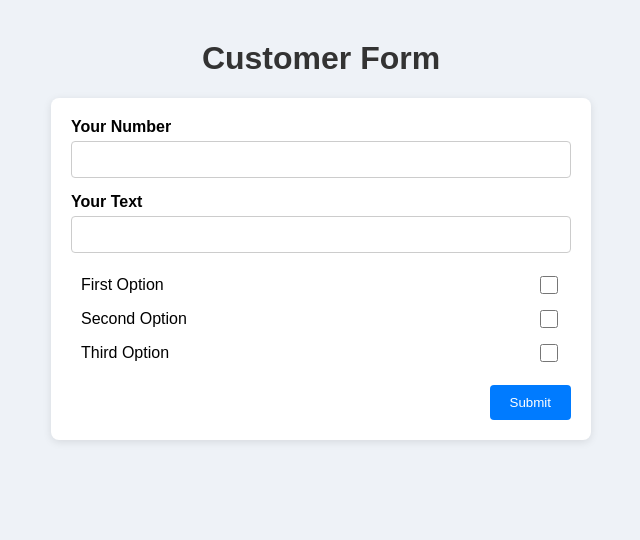
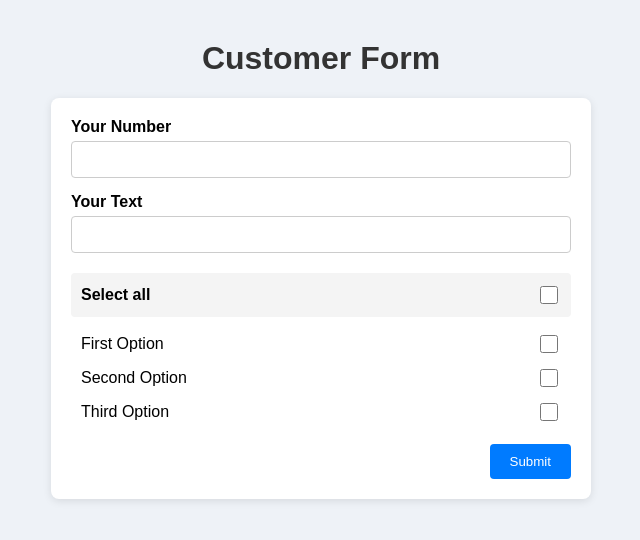
Before and after one commit to c-w-schwind/Aufgabe-Christian, a React (Create React App) app: page / in a window 1280 px wide. Shown: the top 540 px of the page, without its empty margins (319-959 px from the left). Built offline with nearby package versions, Linux system fonts and the light colour scheme.

Commit message:
feat: extract CheckboxGroup component; implement select all/deselect all functionality; add and move related styles

```diff
--- /dev/null
+++ b/src/components/CustomerForm/CheckboxGroup.css
@@ -0,0 +1,39 @@
+.checkbox-group {
+    margin-top: 20px;
+    text-align: left;
+}
+
+.master-checkbox-container {
+    display: flex;
+    align-items: center;
+    justify-content: space-between;
+    background-color: #f4f4f4;
+    padding: 10px;
+    border-radius: 4px;
+    margin-bottom: 15px;
+    font-weight: bold;
+}
+
+.checkbox-list {
+    display: flex;
+    flex-direction: column;
+    gap: 10px;
+}
+
+.checkbox-item {
+    display: flex;
+    align-items: center;
+    justify-content: space-between;
+    padding: 0 10px;
+}
+
+.checkbox-input {
+    width: 18px;
+    height: 18px;
+    cursor: pointer;
+}
+
+.checkbox-label {
+    flex: 1;
+    margin-right: 10px;
+}
--- /dev/null
+++ b/src/components/CustomerForm/CheckboxGroup.tsx
@@ -0,0 +1,64 @@
+import "./CheckboxGroup.css"
+import React, {ChangeEvent, Dispatch, FC} from "react";
+import {CustomerFormData} from "./CustomerForm";
+
+interface CheckboxGroupProps {
+    formData: CustomerFormData;
+    setFormData: Dispatch<React.SetStateAction<CustomerFormData>>;
+}
+
+const CheckboxGroup: FC<CheckboxGroupProps> = ({formData, setFormData}) => {
+    const toggleMasterCheckbox = (e: ChangeEvent<HTMLInputElement>) => {
+        const isChecked = e.target.checked;
+        setFormData(prev => ({
+            ...prev,
+            checkboxes: prev.checkboxes.map(option =>
+                ({...option, checked: isChecked})
+            )
+        }));
+    };
+
+    const toggleCheckbox = (id: string) => {
+        setFormData(prev => ({
+            ...prev,
+            checkboxes: prev.checkboxes.map(option =>
+                option.id === id ? {...option, checked: !option.checked} : option
+            )
+        }));
+    };
+
+    const allSelected = formData.checkboxes.every(option => option.checked);
+
+    return (
+        <div className="checkbox-group">
+            <div className="master-checkbox-container">
+                <label htmlFor="masterCheckbox" className="checkbox-label">{allSelected ? "Deselect all" : "Select all"}</label>
+                <input
+                    type="checkbox"
+                    id="masterCheckbox"
+                    name="masterCheckbox"
+                    className="checkbox-input"
+                    checked={allSelected}
+                    onChange={toggleMasterCheckbox}
+                />
+            </div>
+            <div className="checkbox-list">
+                {formData.checkboxes.map(checkbox => (
+                    <div key={checkbox.id} className="checkbox-item">
+                        <label htmlFor={checkbox.id} className="checkbox-label">{checkbox.label}</label>
+                        <input
+                            type="checkbox"
+                            id={checkbox.id}
+                            name={checkbox.id}
+                            className="checkbox-input"
+                            checked={checkbox.checked}
+                            onChange={() => toggleCheckbox(checkbox.id)}
+                        />
+                    </div>
+                ))}
+            </div>
+        </div>
+    );
+};
+
+export default CheckboxGroup;
--- a/src/components/CustomerForm/CustomerForm.css
+++ b/src/components/CustomerForm/CustomerForm.css
@@ -32,32 +32,6 @@
     outline: none;
 }
 
-.checkbox-group {
-    margin-top: 20px;
-    text-align: left;
-}
-
-.checkbox-item {
-    display: flex;
-    align-items: center;
-    justify-content: space-between;
-    margin-bottom: 10px;
-    padding: 0 10px;
-}
-
-.checkbox-input {
-    width: 18px;
-    height: 18px;
-    cursor: pointer;
-}
-
-.checkbox-label {
-    font-weight: normal;
-    flex: 1;
-    text-align: left;
-    margin-right: 10px;
-}
-
 .submit-button-container {
     margin-top: 20px;
     text-align: right;
--- a/src/components/CustomerForm/CustomerForm.tsx
+++ b/src/components/CustomerForm/CustomerForm.tsx
@@ -1,5 +1,6 @@
 import "./CustomerForm.css";
 import React, {ChangeEvent, FormEvent, useState} from "react";
+import CheckboxGroup from "./CheckboxGroup";
 
 
 interface CheckboxOption {
@@ -14,7 +15,7 @@ const initialCheckboxOptions: CheckboxOption[] = [
     {id: "option3", label: "Third Option", checked: false},
 ];
 
-interface FormData {
+export interface CustomerFormData {
     numberInput: number | null;
     textInput: string;
     checkboxes: CheckboxOption[];
@@ -22,27 +23,20 @@ interface FormData {
 
 
 const CustomerForm: React.FC = () => {
-    const [formData, setFormData] = useState<FormData>({
+    const [formData, setFormData] = useState<CustomerFormData>({
         numberInput: null,
         textInput: "",
         checkboxes: [...initialCheckboxOptions]
     });
 
 
-    const handleChange = (e: ChangeEvent<HTMLInputElement>) => {
+    const handleInputChange = (e: ChangeEvent<HTMLInputElement>) => {
         const {name, value} = e.target;
         setFormData(prev => ({
             ...prev,
-            [name]: name === "numberInput" ? Number(value) : value
-        }));
-    };
-
-    const handleCheckboxChange = (id: string) => {
-        setFormData(prev => ({
-            ...prev,
-            checkboxes: prev.checkboxes.map(option =>
-                option.id === id ? {...option, checked: !option.checked} : option
-            )
+            [name]: name === "numberInput"
+                ? value === "" ? null : Number(value)
+                : value
         }));
     };
 
@@ -67,7 +61,7 @@ const CustomerForm: React.FC = () => {
                     name="numberInput"
                     className="form-input"
                     value={formData.numberInput === null ? "" : formData.numberInput}
-                    onChange={handleChange}
+                    onChange={handleInputChange}
                 />
             </div>
 
@@ -79,25 +73,11 @@ const CustomerForm: React.FC = () => {
                     name="textInput"
                     className="form-input"
                     value={formData.textInput}
-                    onChange={handleChange}
+                    onChange={handleInputChange}
                 />
             </div>
 
-            <div className="checkbox-group">
-                {formData.checkboxes.map(checkbox => (
-                    <div key={checkbox.id} className="checkbox-item">
-                        <label htmlFor={checkbox.id} className="checkbox-label">{checkbox.label}</label>
-                        <input
-                            type="checkbox"
-                            id={checkbox.id}
-                            name={checkbox.id}
-                            className="checkbox-input"
-                            checked={checkbox.checked}
-                            onChange={() => handleCheckboxChange(checkbox.id)}
-                        />
-                    </div>
-                ))}
-            </div>
+            <CheckboxGroup formData={formData} setFormData={setFormData}/>
 
             <div className="submit-button-container">
                 <button type="submit" className="submit-button">Submit</button>
```
